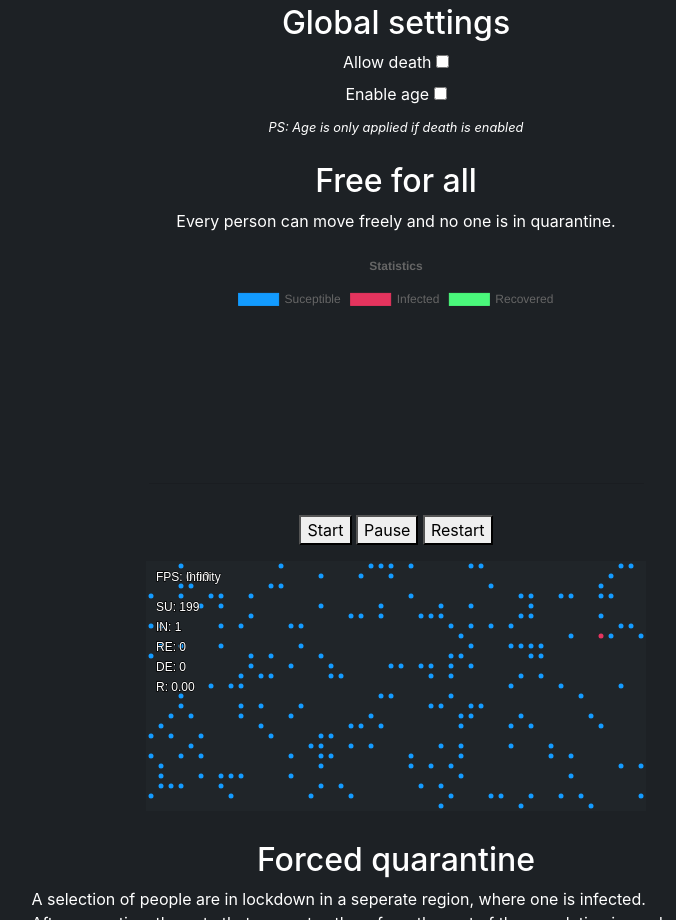
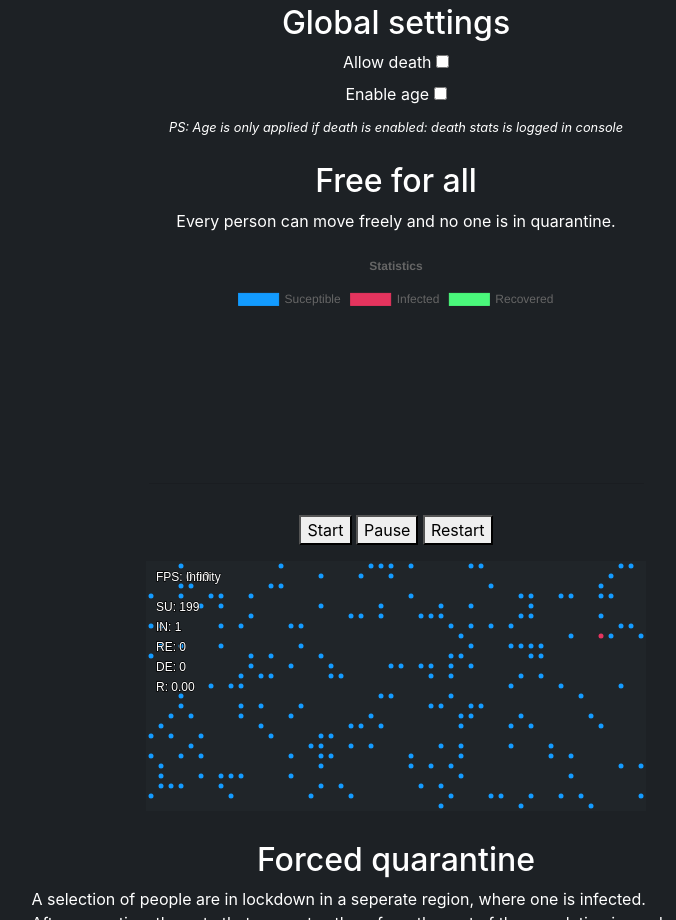
Before and after one commit to freshfish70/covid-simulation, a website built with webpack: page src/index.html in a window 1280 px wide. Shown: the part 1060-1980 px from the top of the page, without its empty margins (244-920 px from the left). Built offline with nearby package versions, Linux system fonts and the light colour scheme.

Commit message:
Add aditional info regarding death/age

```diff
--- a/src/index.html
+++ b/src/index.html
@@ -99,7 +99,8 @@
 			<div class="text-center">
 				<label for="allow-age-checkbox">Enable age</label>
 				<input type="checkbox" name="allow-age" id="allow-age-checkbox" /><br />
-				<i style="font-size: .8rem;">PS: Age is only applied if death is enabled</i>
+				<i style="font-size: .8rem;">PS: Age is only applied if death is enabled: death stats is logged in
+					console</i>
 			</div>
 		</section>
 
```
